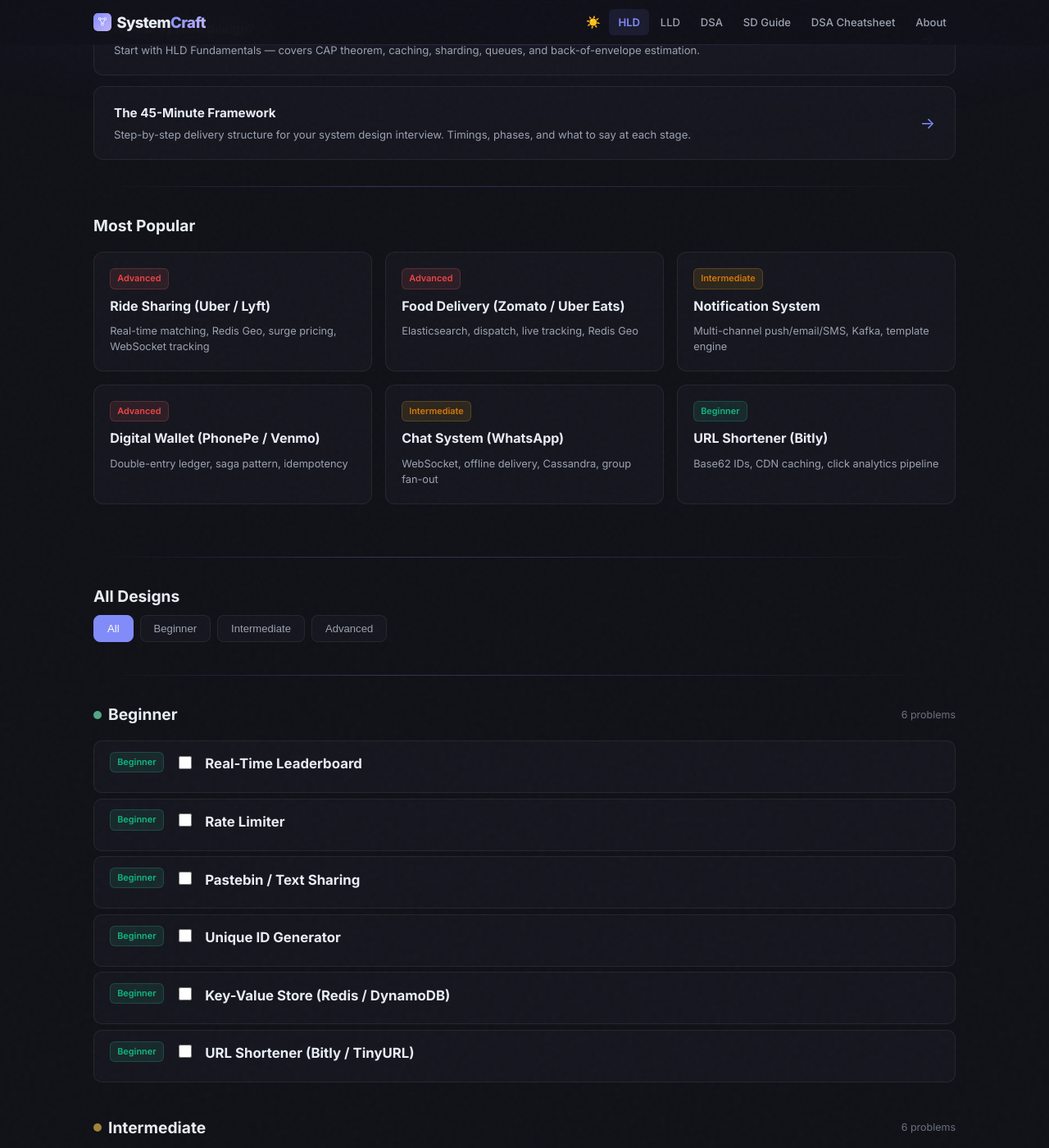
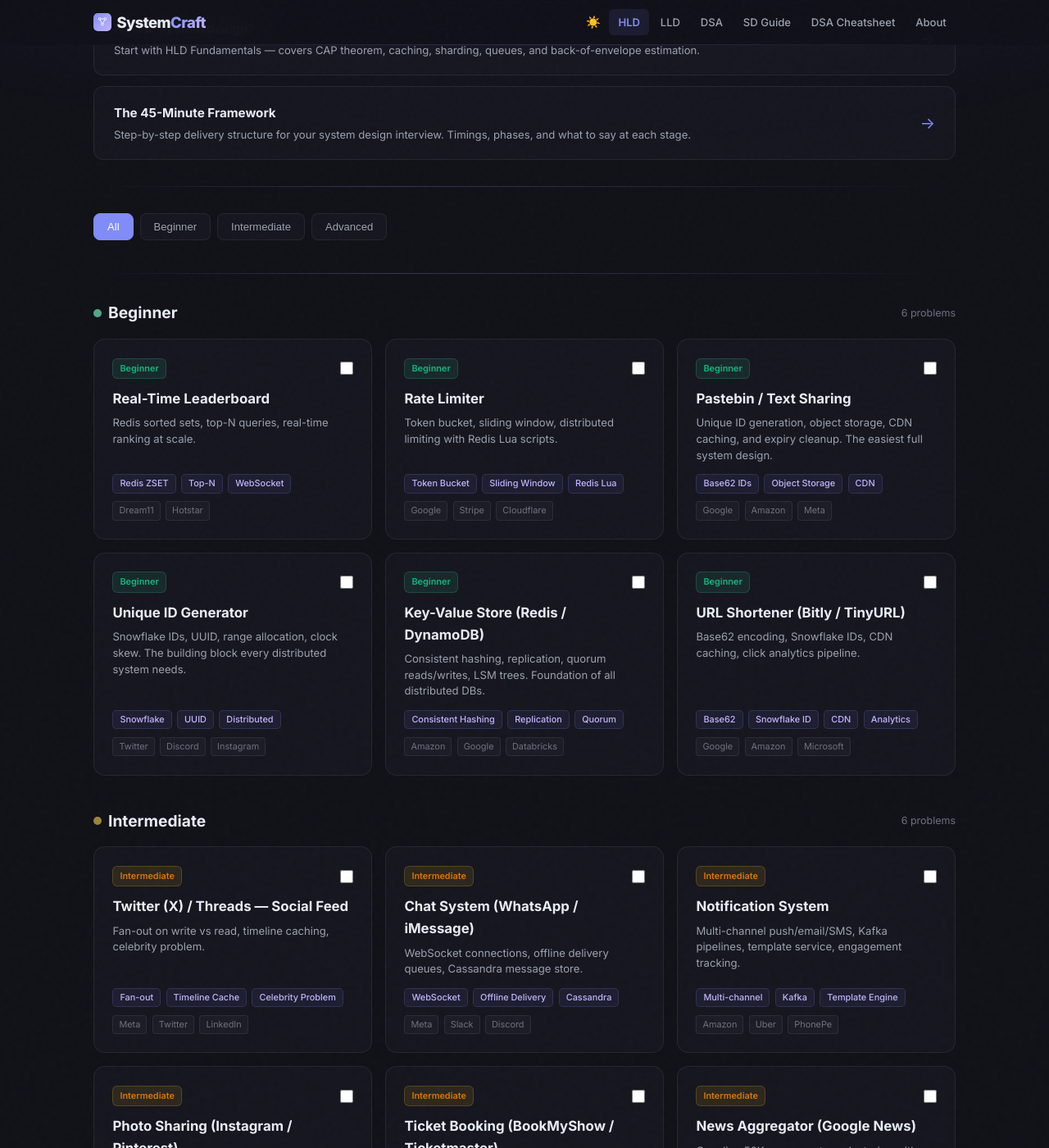
Before and after one commit to iluzn/HLD-Designs, a Jekyll site: the page built from pages/hld.html, in a window 1280 px wide and 1400 px high, scrolled down 509 px. Shown: the whole window at 82% size. Built offline with Jekyll 4.4.1, drawn with Linux system fonts in a browser that asks for light colours; some of the changed text lies outside the part shown.

Commit message:
revert HLD page to card/tile layout (remove list view experiment)

```diff
--- a/pages/hld.html
+++ b/pages/hld.html
@@ -98,46 +98,8 @@
     </a>
 </div>
 
-<!-- Featured designs (cards) -->
+<!-- Filter tabs -->
 <div class="section">
-    <h2 class="section-title" style="margin-bottom:1rem;">Most Popular</h2>
-    <div class="featured-grid">
-        <a class="featured-card" href="/hld/Uber">
-            <span class="diff-badge red">Advanced</span>
-            <h3>Ride Sharing (Uber / Lyft)</h3>
-            <p>Real-time matching, Redis Geo, surge pricing, WebSocket tracking</p>
-        </a>
-        <a class="featured-card" href="/hld/Zomato">
-            <span class="diff-badge red">Advanced</span>
-            <h3>Food Delivery (Zomato / Uber Eats)</h3>
-            <p>Elasticsearch, dispatch, live tracking, Redis Geo</p>
-        </a>
-        <a class="featured-card" href="/hld/NotificationSystem">
-            <span class="diff-badge yellow">Intermediate</span>
-            <h3>Notification System</h3>
-            <p>Multi-channel push/email/SMS, Kafka, template engine</p>
-        </a>
-        <a class="featured-card" href="/hld/DigitalWallet">
-            <span class="diff-badge red">Advanced</span>
-            <h3>Digital Wallet (PhonePe / Venmo)</h3>
-            <p>Double-entry ledger, saga pattern, idempotency</p>
-        </a>
-        <a class="featured-card" href="/hld/ChatSystem">
-            <span class="diff-badge yellow">Intermediate</span>
-            <h3>Chat System (WhatsApp)</h3>
-            <p>WebSocket, offline delivery, Cassandra, group fan-out</p>
-        </a>
-        <a class="featured-card" href="/hld/URLShortner">
-            <span class="diff-badge green">Beginner</span>
-            <h3>URL Shortener (Bitly)</h3>
-            <p>Base62 IDs, CDN caching, click analytics pipeline</p>
-        </a>
-    </div>
-</div>
-
-<!-- Full catalog (list view) -->
-<div class="section">
-    <h2 class="section-title" style="margin-bottom:0.5rem;">All Designs</h2>
     <div class="filter-bar">
         <button class="filter-btn active" data-filter="all">All</button>
         <button class="filter-btn" data-filter="beginner">Beginner</button>
@@ -704,31 +666,10 @@
 .start-here-arrow { font-size: 1.2rem; color: var(--accent); margin-left: auto; }
 
 /* Filter bar */
-.filter-bar { display: flex; gap: 0.5rem; flex-wrap: wrap; margin-bottom: 0.5rem; align-items: center; }
+.filter-bar { display: flex; gap: 0.5rem; flex-wrap: wrap; margin-bottom: 0.5rem; }
 .filter-btn { background: var(--card-bg); border: 1px solid var(--border); color: var(--text-muted); padding: 0.5rem 1rem; border-radius: 8px; font-size: 0.82rem; font-weight: 500; cursor: pointer; transition: all 0.2s; }
 .filter-btn:hover { border-color: var(--accent); color: var(--text); }
 .filter-btn.active { background: var(--accent); color: #fff; border-color: var(--accent); }
-
-/* Featured grid (cards for top 6) */
-.featured-grid { display: grid; grid-template-columns: repeat(auto-fill, minmax(280px, 1fr)); gap: 1rem; margin-bottom: 2rem; }
-.featured-card { background: var(--card-bg); border: 1px solid var(--border); border-radius: 12px; padding: 1.2rem; text-decoration: none; color: var(--text); transition: border-color 0.3s, transform 0.2s; display: flex; flex-direction: column; gap: 0.5rem; }
-.featured-card:hover { border-color: rgba(129,140,248,0.5); transform: translateY(-3px); }
-.featured-card h3 { font-size: 1rem; font-weight: 700; margin: 0; }
-.featured-card p { font-size: 0.8rem; color: var(--text-muted); margin: 0; line-height: 1.5; }
-.featured-card .diff-badge { align-self: flex-start; }
-.section-title { font-size: 1.2rem; font-weight: 700; color: var(--text); }
-
-/* List view (compact catalog) */
-.problems-grid { display: flex; flex-direction: column; gap: 0.4rem; }
-.problem-card { background: var(--card-bg); border: 1px solid var(--border); border-radius: 10px; padding: 0.8rem 1.2rem; text-decoration: none; color: var(--text); transition: border-color 0.2s, transform 0.2s; display: flex; align-items: center; gap: 1rem; }
-.problem-card:hover { border-color: rgba(129,140,248,0.4); transform: translateX(4px); }
-.problem-card.coming-soon { opacity: 0.5; cursor: default; }
-.problem-card.coming-soon:hover { transform: none; border-color: var(--border); }
-.card-top { display: flex; align-items: center; gap: 0.5rem; min-width: 100px; }
-.problem-card h3 { font-size: 0.92rem; font-weight: 600; margin: 0; flex: 1; min-width: 200px; }
-.card-desc { display: none; }
-.problems-grid .card-tags { display: none; }
-.card-companies { display: none; }
 
 /* Difficulty groups */
 .difficulty-group { margin-bottom: 2.5rem; }
@@ -740,7 +681,10 @@
 .diff-dot.yellow { background: #fcd34d; opacity: 0.6; }
 .diff-dot.red { background: #fca5a5; opacity: 0.7; }
 
-/* Problems grid - handled above */
+/* Problems grid */
+.problems-grid { display: grid; grid-template-columns: repeat(auto-fill, minmax(300px, 1fr)); gap: 1rem; }
+.problem-card { background: var(--card-bg); border: 1px solid var(--border); border-radius: 14px; padding: 1.4rem; text-decoration: none; color: var(--text); transition: border-color 0.3s, transform 0.3s, box-shadow 0.3s; display: flex; flex-direction: column; }
+.problem-card:hover { border-color: rgba(129,140,248,0.5); transform: translateY(-4px) rotateX(2deg) rotateY(-1deg); box-shadow: 0 20px 60px rgba(129,140,248,0.12), 0 0 30px rgba(129,140,248,0.05); }
 .card-top { display: flex; justify-content: space-between; align-items: center; margin-bottom: 0.7rem; }
 .card-icon { font-size: 1.5rem; }
 .status-badge { font-size: 0.68rem; font-weight: 600; padding: 3px 8px; border-radius: 6px; }
@@ -755,7 +699,7 @@
 .card-time { display: block; margin-top: 0.5rem; font-size: 0.7rem; color: var(--text-dim); }
 .card-tags { display: flex; gap: 0.4rem; flex-wrap: wrap; margin-bottom: 0.6rem; }
 .tag { background: var(--tag-bg); border: 1px solid var(--tag-border); color: var(--accent-light); padding: 2px 8px; border-radius: 5px; font-size: 0.68rem; font-weight: 500; }
-.card-companies { display: none; }
+.card-companies { display: flex; gap: 0.4rem; flex-wrap: wrap; }
 .company { font-size: 0.68rem; color: var(--text-dim); background: rgba(255,255,255,0.03); border: 1px solid var(--border); padding: 2px 7px; border-radius: 4px; }
 [data-theme="light"] .company { background: rgba(0,0,0,0.02); }
 
@@ -831,15 +775,7 @@
     .hero h1 { font-size: 2rem; }
     .hero { padding: 3rem 1.5rem 1.5rem; }
     .hero-stats { gap: 1.5rem; }
-    .featured-grid { grid-template-columns: 1fr; }
-    .problems-grid { gap: 0.3rem; }
-    .problem-card { padding: 0.6rem 1rem; gap: 0.6rem; }
-    .problem-card h3 { font-size: 0.85rem; min-width: unset; }
-    .card-top { min-width: unset; }
-    .problems-grid .card-tags { display: none; }
-    .problems-grid .card-companies { display: none; }
-    .problem-card { padding: 0.5rem 0.8rem; }
-    .problem-card h3 { font-size: 0.82rem; }
+    .problems-grid { grid-template-columns: 1fr; }
     .hamburger { display: block; }
     .nav-links { display: none; position: absolute; top: calc(100% + 0.5rem); right: 0; background: var(--header-bg); backdrop-filter: blur(20px) saturate(1.4); -webkit-backdrop-filter: blur(20px) saturate(1.4); border: 1px solid var(--border); border-radius: 12px; padding: 0.4rem; flex-direction: column; align-items: stretch; min-width: 160px; box-shadow: 0 16px 48px rgba(0,0,0,0.4); }
     .nav-links.open { display: flex; }
```
